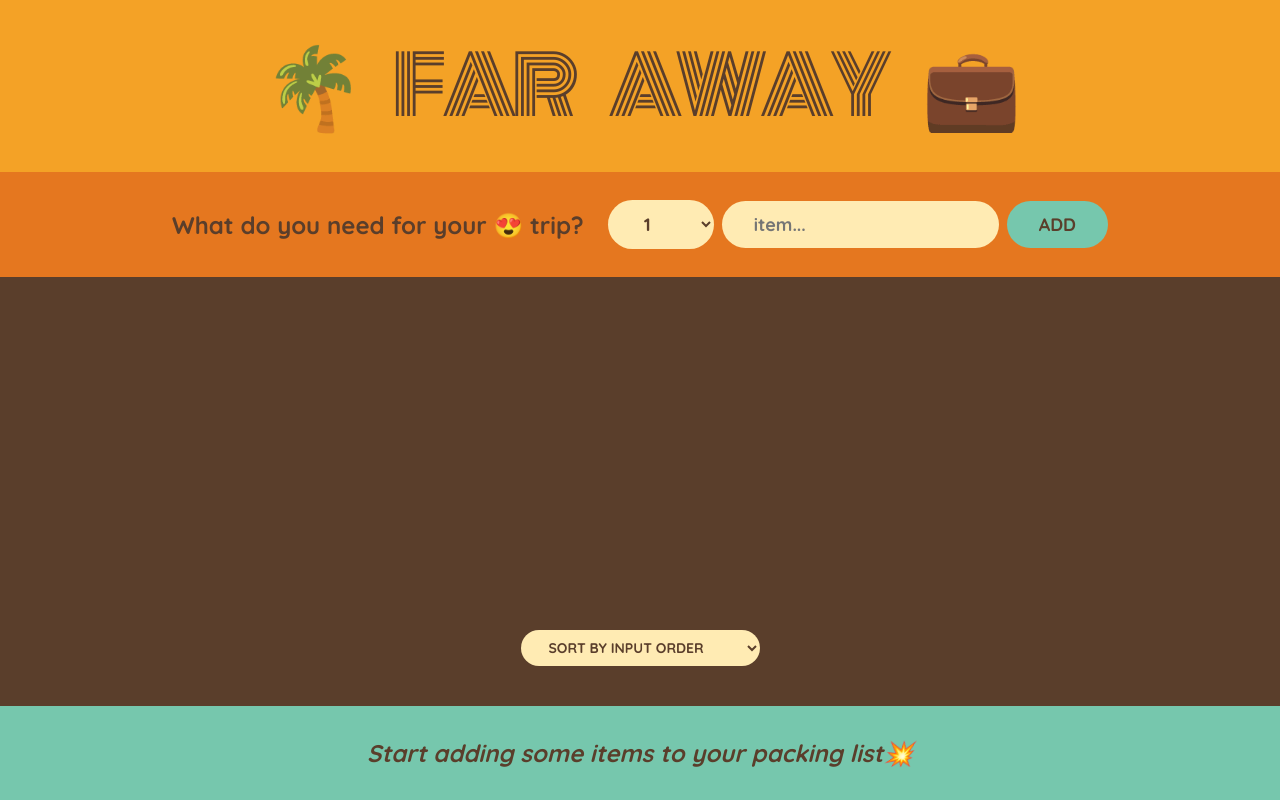
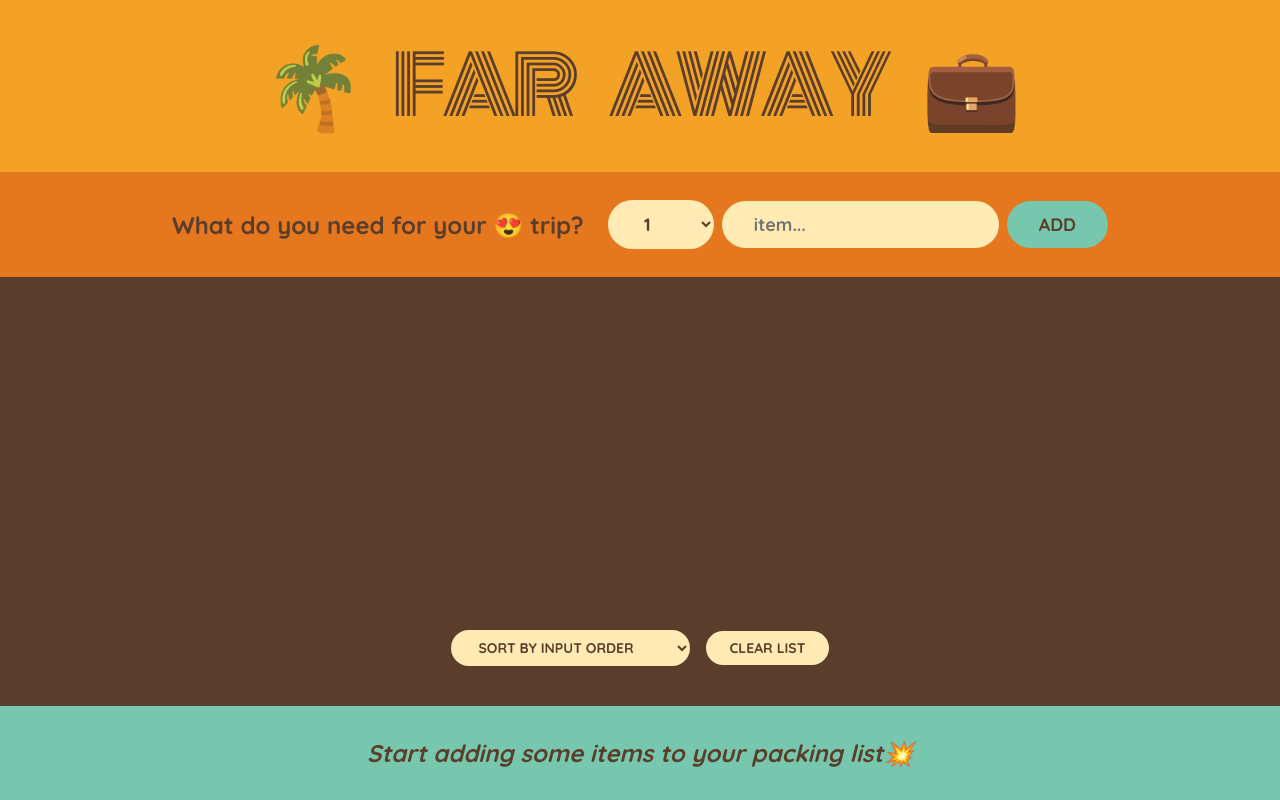
Before and after one commit to NeenduDev/Travel-List, a React (Create React App) app: page / in a window 1280 px wide. Built offline with nearby package versions, Linux system fonts and the light colour scheme.

Commit message:
Add clear list functionality to PackingList component

```diff
--- a/src/App.js
+++ b/src/App.js
@@ -20,6 +20,10 @@
       )
     );
   }
+
+  function handleClearList() {
+    setItems([]);
+  }
   return (
     <div className="app">
       <Logo />
@@ -29,6 +33,7 @@
         items={items}
         onDeleteItem={handleDeleteItem}
         onToggleItem={handleToggleItem}
+        onClearList={handleClearList}
       />
       <Stats items={items} />
     </div>
@@ -47,7 +52,7 @@
     e.preventDefault();
     if (!description) return;
     const newItem = { description, quantity, id: Date.now(), packed: false };
-    console.log(newItem);
+    // console.log(newItem);
     onAddItem(newItem);
     // onSetItems((items) => [...items, newItem]);
     // onSetItems([newItem]);
@@ -78,7 +83,7 @@
   );
 }
 
-function PackingList({ items, onDeleteItem, onToggleItem }) {
+function PackingList({ items, onDeleteItem, onToggleItem, onClearList }) {
   const [sortBy, setSortBy] = useState("input");
 
   let sortedItems;
@@ -110,6 +115,7 @@
           <option value="description">Sort by description</option>
           <option value="packed">Sort by packed status</option>
         </select>
+        <button onClick={onClearList}>Clear List</button>
       </div>
     </div>
   );
```
